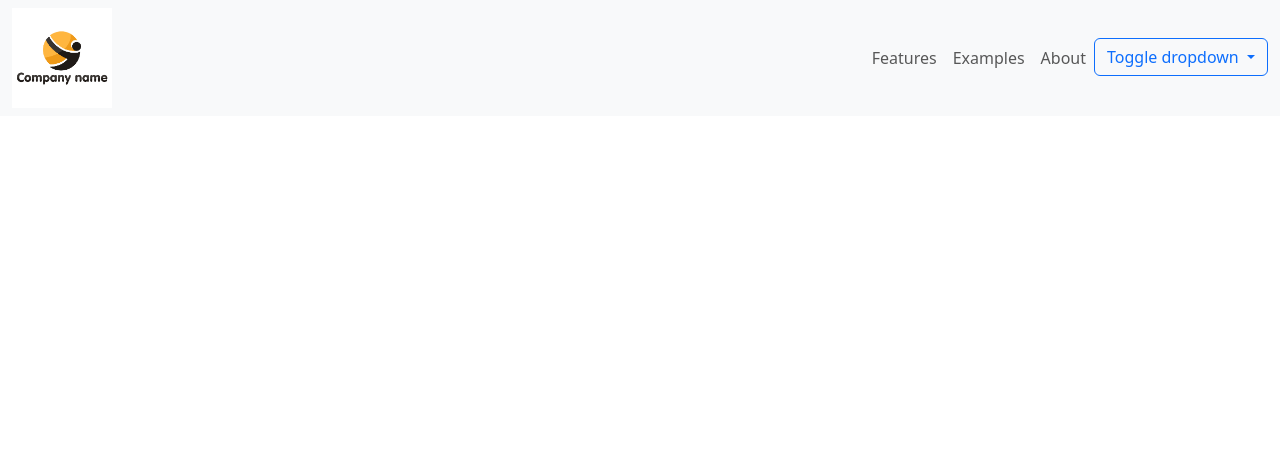
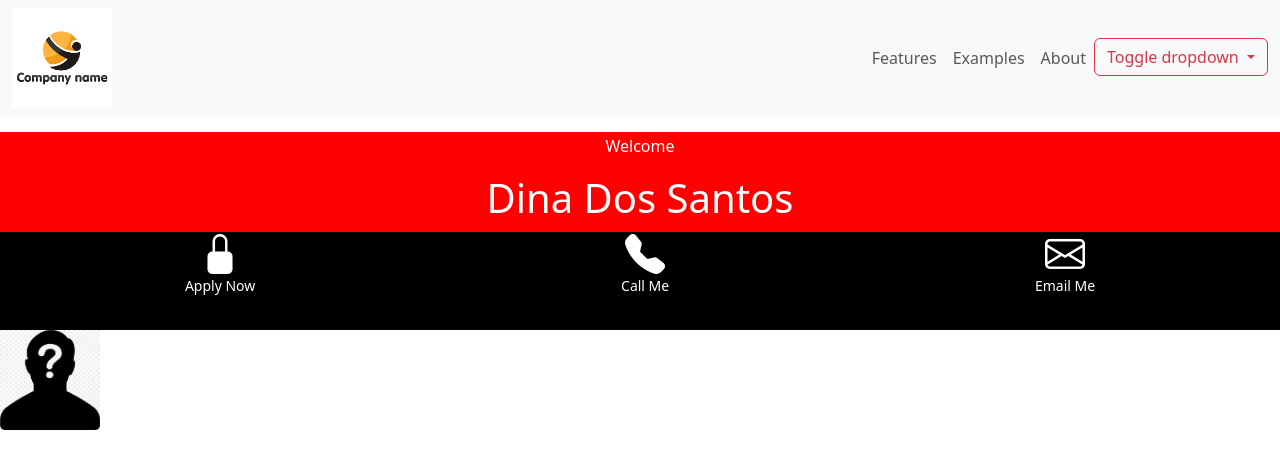
Before and after one commit to phi1ip83/dina_web, an Angular app: page / in a window 1280 px wide. Shown: the top 468 px of the page. Built offline with nearby package versions, Linux system fonts and the light colour scheme.

Commit message:
creating banner, fixing styling to align with customer demands

```diff
--- a/src/app/app.component.html
+++ b/src/app/app.component.html
@@ -1,2 +1,3 @@
 <app-nav></app-nav>
+<app-banner></app-banner>
 <router-outlet />
--- a/src/app/app.component.ts
+++ b/src/app/app.component.ts
@@ -1,10 +1,10 @@
 import { Component } from '@angular/core';
 import { RouterOutlet } from '@angular/router';
 import { NavComponent } from "./nav/nav.component";
-
+import { BannerComponent } from './banner/banner.component';
 @Component({
   selector: 'app-root',
-  imports: [RouterOutlet, NavComponent, NavComponent],
+  imports: [RouterOutlet, NavComponent, NavComponent, BannerComponent],
   templateUrl: './app.component.html',
   styleUrl: './app.component.css'
 })
--- /dev/null
+++ b/src/app/banner/banner.component.css
@@ -0,0 +1,26 @@
+.test{
+    background-color: blue;
+}
+.figure-caption{
+    color: white;
+}
+
+#top{
+    background-color: red;
+    color: white;
+    padding: 2px;
+}
+#bottom{
+    background-color: black;
+    color: white;
+    padding: 2px;
+}
+#banner{
+    padding: 0px;
+}
+
+figure{
+    color:white;
+    width: 100%;
+    height: 100%;
+}
--- /dev/null
+++ b/src/app/banner/banner.component.html
@@ -0,0 +1,30 @@
+<div id="banner" class="container-fluid">
+    <div id="top" class="container-fluid">
+        <p class="text-center">Welcome</p>
+        <h1 class="text-center">Dina Dos Santos</h1>
+    </div>
+    <div id="bottom" class="d-flex flex-sm-row flex-column">
+        <a class="flex-fill " [routerLink]="'.'">
+            <figure class="figure text-center">
+                <i class="bi bi-lock-fill h1 figure-img"></i>
+                <p class="figure-caption">Apply Now</p>
+            </figure>
+        </a>
+        <a class="flex-fill" [routerLink]="'.'">
+            <figure class="figure text-center">
+                <i class="bi bi-telephone-fill h1 figure-img"></i>
+                <p class="figure-caption">Call Me</p>
+            </figure>
+        </a>
+        <a class="flex-fill" [routerLink]="'.'">
+            <figure class="figure text-center">
+                <i class="bi bi-envelope h1 figure-img"></i>
+                <p class="figure-caption">Email Me</p>
+            </figure>
+        </a>
+
+    </div>
+    <div id="image">
+        <img src="./picture.jpg" alt="logo" width="100" height="100">
+    </div>
+</div>
--- a/src/app/nav/nav.component.css
+++ b/src/app/nav/nav.component.css
@@ -1,3 +1,5 @@
 .nav-item:hover {
-  background-color: #afc0d1;
+  background-color: #ffa8a8;
+
+
 }
--- a/src/app/nav/nav.component.html
+++ b/src/app/nav/nav.component.html
@@ -19,7 +19,7 @@
 					<a class="nav-link" [routerLink]="'.'" (click)="isMenuCollapsed = true">About</a>
 				</li>
 				<li ngbDropdown class="d-inline-block">
-					<button type="button" class="btn btn-outline-primary" id="dropdownBasic1" ngbDropdownToggle>
+					<button type="button" class="btn btn-outline-danger" id="dropdownBasic1" ngbDropdownToggle>
 						Toggle dropdown
 					</button>
 					<div ngbDropdownMenu aria-labelledby="dropdownBasic1">
```
Also changed, not shown: src/app/banner/banner.component.ts (added, +11 -0 lines), public/picture.jpg (added), 1 other file (tests, documents, lock files or other folders).
